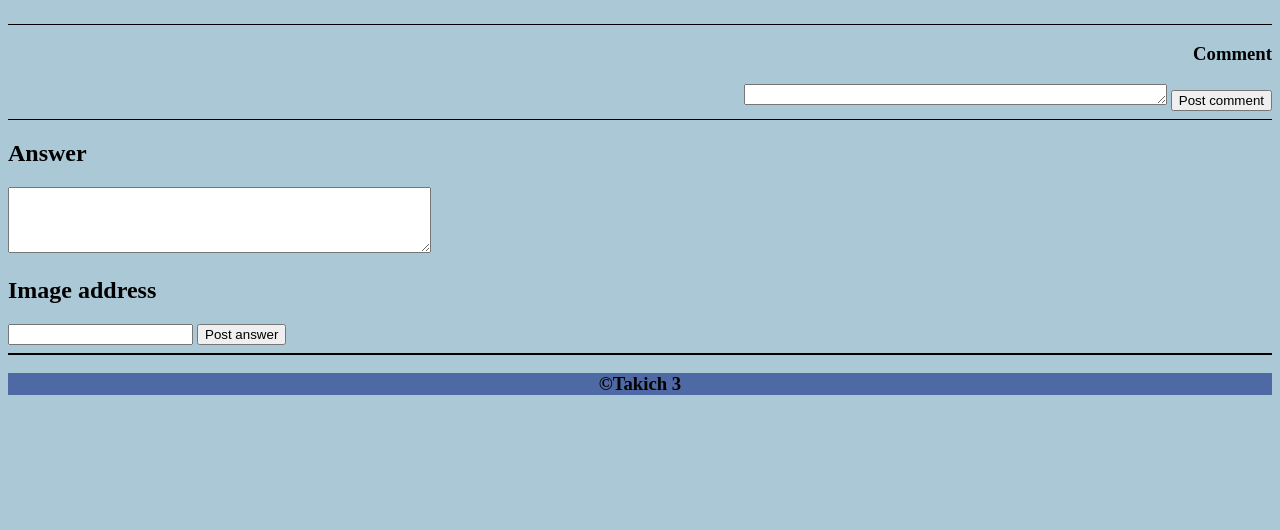
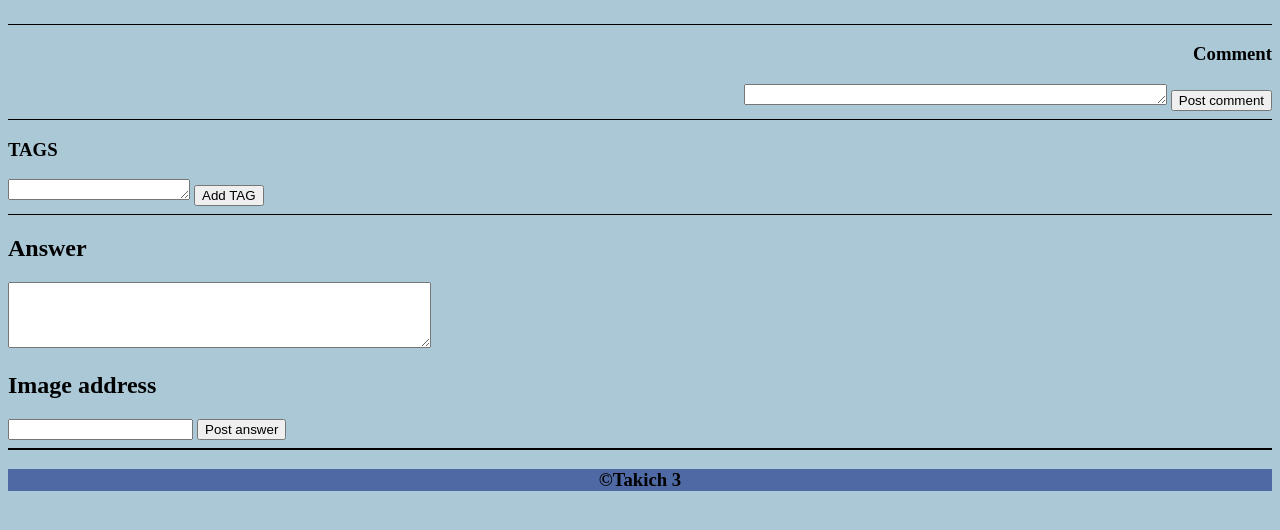
Before and after one commit to grzban/AskMate3, a Flask app: template templates/question.html in a window 1280 px wide. Shown: the part 248-778 px from the top of the page. Run offline with Flask 2, Linux system fonts and the light colour scheme; the template is opened without the code that fills it, so the values that code supplies are empty.

Commit message:
add and display tags

```diff
--- a/server.py
+++ b/server.py
@@ -45,25 +45,23 @@ def edit_question(question_id):
 
 
 @app.route('/question/<question_id>', methods=['POST', 'GET'])
-def show_question(question_id, answer_id=None, comment_id=None, tag_id=None):
+def show_question(question_id, answer_id=None, comment_id=None):
     answer_id = request.args.get("answer_id")
     comment_id = request.args.get("comment_id")
-    #tag_id = request.args.get("tag_id")
     question = persistence.get_question(question_id)
     answers = persistence.get_answers_to_question(question_id)
     comment = persistence.get_comment_to_question(question_id)
-    tag = persistence.get_tag_to_question(question_id)
+    tags = persistence.get_tag_to_question(question_id)
     logic.update_view_number(question_id)
 
     return render_template('question.html',
                            question=question,
                            answers=answers,
                            comment=comment,
-                           tag=tag,
+                           tags=tags,
                            question_id=question_id,
                            answer_id=answer_id,
                            comment_id=comment_id)
-                           #tag_id=tag_id)
 
 
 @app.route('/data_handler', methods=['POST', 'GET'])
@@ -116,13 +114,19 @@ def delete_answer():
 # -------------- TAGS -------------
 @app.route('/tags')
 def tags():
-    return render_template('tags.html')
+    tags = persistence.get_all_tag()
+    return render_template('tags.html', tags=tags)
 
 @app.route('/question/<int:question_id>/new_tag', methods=['POST', 'GET'])
 def post_tag(question_id):
-    new_tag = logic.make_tag(request.form['name'],
-                                     question_id)
+    new_tag = logic.make_tag(request.form['name'])
+    id_new_tag=new_tag['id']
+    new_tag_id = logic.make_tag_id(question_id, id_new_tag)
+
+
     persistence.add_new_tag(new_tag)
+    persistence.add_new_tags(new_tag_id)
+
     return redirect(url_for('show_question', question_id=question_id))
 
 
--- a/templates/question.html
+++ b/templates/question.html
@@ -74,8 +74,29 @@
             {% endif %}
         </div>
 
+
+
     </div>
 
+    <div class="add_tag">
+        <hr size="1" color="black" />
+        <form action="{{ url_for('post_tag', question_id=question_id) }}" method="POST">
+                <h3>TAGS</h3>
+                <textarea name="name" rows="1" cols="20" class="input"></textarea>
+                <button type="submit">Add TAG</button>
+        </form>
+    </div>
+
+    {% for tag in tags %}
+    {% set tag_id = tag.id %}
+
+        <div class="tag">
+            <hr size="1" color="black" />
+            <div>
+                {{ tag.name }}
+            </div>
+        </div>
+    {% endfor %}
 
 
     <div class="add_answer">
```
Also changed, not shown: logic.py (+18 -0 lines), persistence.py (+24 -4 lines), templates/tags.html (+12 -0 lines).
